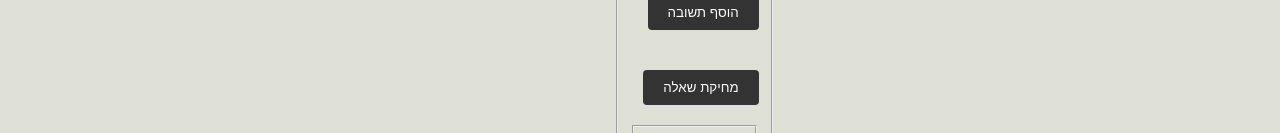
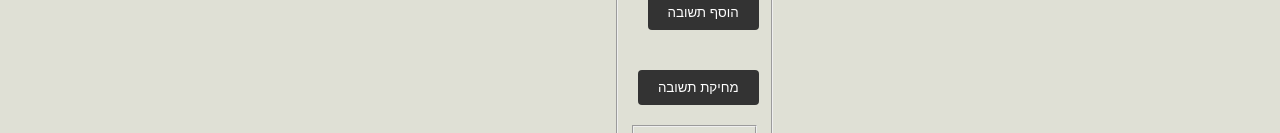
Before and after one commit to dolev1995/final_project, a React (Create React App) app in the folder client/: page /Admin in a window 1280 px wide. Both pictures are taken after a click on the button "צור מבחן". Shown: the part 667-800 px from the top of the page. Built offline with nearby package versions, Linux system fonts and the light colour scheme.

Commit message:
Add files via upload

```diff
--- a/client/src/CreateTestAdmin.js
+++ b/client/src/CreateTestAdmin.js
@@ -262,7 +262,7 @@ export const CreateTestAdmin = ({setShow}) => {
 
                             }}
                         >
-                            מחיקת שאלה
+                            מחיקת תשובה
                         </button>
 
                         {[...Array(answerNumber[i])].map((x, j) =>{
```
